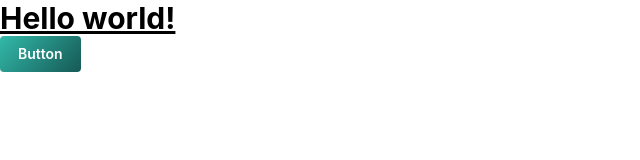
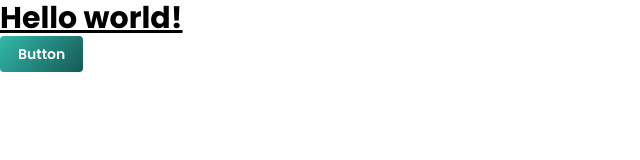
Before and after one commit to makwanaavi/HMS, a React (Create React App) app: page / in a window 1280 px wide. Shown: the top 160 px of the page, without its empty margins (0-640 px from the left). Built offline with nearby package versions, Linux system fonts and the light colour scheme.

Commit message:
#update theme and font-family

```diff
--- a/public/index.html
+++ b/public/index.html
@@ -5,39 +5,22 @@
     <link rel="icon" href="%PUBLIC_URL%/favicon.ico" />
     <meta name="viewport" content="width=device-width, initial-scale=1" />
     <meta name="theme-color" content="#000000" />
-    <meta
-      name="description"
-      content="Web site created using create-react-app"
+    <meta name="description" content="Web site created using create-react-app" />
+    <link rel="apple-touch-icon" href="%PUBLIC_URL%/logo192.png" />
+    <link rel="preconnect" href="https://fonts.googleapis.com" />
+    <link rel="preconnect" href="https://fonts.gstatic.com" crossorigin />
+    <link
+      href="https://fonts.googleapis.com/css2?family=Merriweather+Sans:ital,wght@0,300..800;1,300..800&family=Poppins:ital,wght@0,100;0,200;0,300;0,400;0,500;0,600;0,700;0,800;0,900;1,100;1,200;1,300;1,400;1,500;1,600;1,700;1,800;1,900&display=swap"
+      rel="stylesheet"
     />
-    <link rel="apple-touch-icon" href="%PUBLIC_URL%/logo192.png" />
-    <!--
-      manifest.json provides metadata used when your web app is installed on a
-      user's mobile device or desktop. See https://developers.google.com/web/fundamentals/web-app-manifest/
-    -->
+
     <link rel="manifest" href="%PUBLIC_URL%/manifest.json" />
-    <!--
-      Notice the use of %PUBLIC_URL% in the tags above.
-      It will be replaced with the URL of the `public` folder during the build.
-      Only files inside the `public` folder can be referenced from the HTML.
 
-      Unlike "/favicon.ico" or "favicon.ico", "%PUBLIC_URL%/favicon.ico" will
-      work correctly both with client-side routing and a non-root public URL.
-      Learn how to configure a non-root public URL by running `npm run build`.
-    -->
     <title>React App</title>
   </head>
+
   <body>
     <noscript>You need to enable JavaScript to run this app.</noscript>
     <div id="root"></div>
-    <!--
-      This HTML file is a template.
-      If you open it directly in the browser, you will see an empty page.
-
-      You can add webfonts, meta tags, or analytics to this file.
-      The build step will place the bundled scripts into the <body> tag.
-
-      To begin the development, run `npm start` or `yarn start`.
-      To create a production bundle, use `npm run build` or `yarn build`.
-    -->
   </body>
 </html>
--- a/src/App.tsx
+++ b/src/App.tsx
@@ -4,7 +4,9 @@ import '@mantine/core/styles.css';
 import { Button, createTheme, MantineProvider } from '@mantine/core';
 
 const theme = createTheme({
-  focusRing : "never",
+  focusRing: 'never',
+  fontFamily: 'Poppins, serif',
+  headings: { fontFamily: 'Merriweather, serif' },
   colors: {
     primary: [
       '#f1fcfa',
@@ -34,13 +36,13 @@ const theme = createTheme({
     ],
   },
 
-  primaryColor : "primary",
-  primaryShade : 4 ,
-  defaultGradient : {
-    from : "primary.4",
-    to : "primary.8",
-    deg : 132
-  }
+  primaryColor: 'primary',
+  primaryShade: 4,
+  defaultGradient: {
+    from: 'primary.4',
+    to: 'primary.8',
+    deg: 132,
+  },
 });
 function App() {
   return (
--- a/tailwind.config.js
+++ b/tailwind.config.js
@@ -1,10 +1,42 @@
 /** @type {import('tailwindcss').Config} */
 module.exports = {
-  content: [
-    "./src/**/*.{js,jsx,ts,tsx}",
-  ],
+  content: ['./src/**/*.{js,jsx,ts,tsx}'],
   theme: {
-    extend: {},
+    extend: {
+      fontFamily :{
+        body : 'Poppins, sans-serif',
+        san : 'Poppins, sans-serif',
+        heading : 'Merriweather, serif'
+      },
+      colors: {
+        primary: {
+          50: '#f1fcfa',
+          100: '#cff8ef',
+          200: '#9ff0e1',
+          300: '#67e1cf',
+          400: '#32b9a9',
+          500: '#1fad9f',
+          600: '#168b82',
+          700: '#166f69',
+          800: '#165955',
+          900: '#174a47',
+          950: '#072c2b',
+        },
+        neutral: {
+          50: '#f6f6f6',
+          100: '#e7e7e7',
+          200: '#d1d1d1',
+          300: '#b0b0b0',
+          400: '#888888',
+          500: '#6d6d6d',
+          600: '#5d5d5d',
+          700: '#4f4f4f',
+          800: '#454545',
+          900: '#3d3d3d',
+          950: '#000000',
+        },
+      },
+    },
   },
   plugins: [],
-}
+};
```
